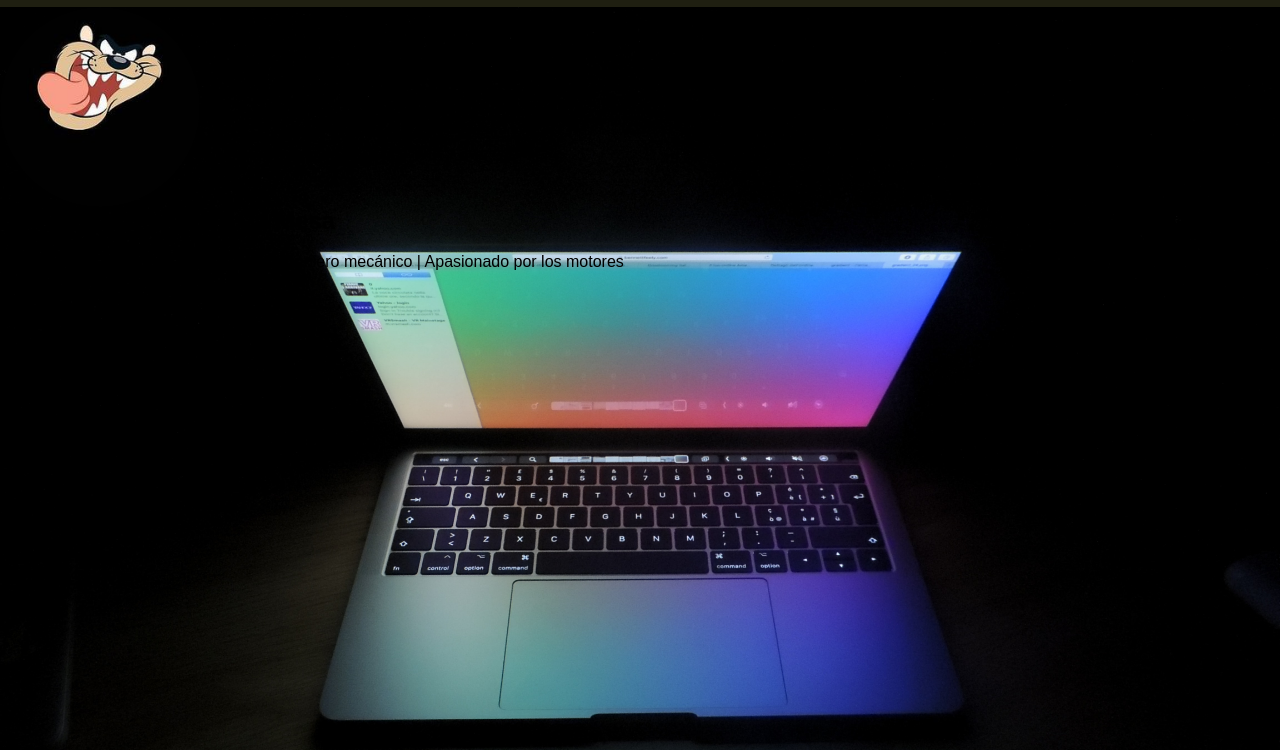
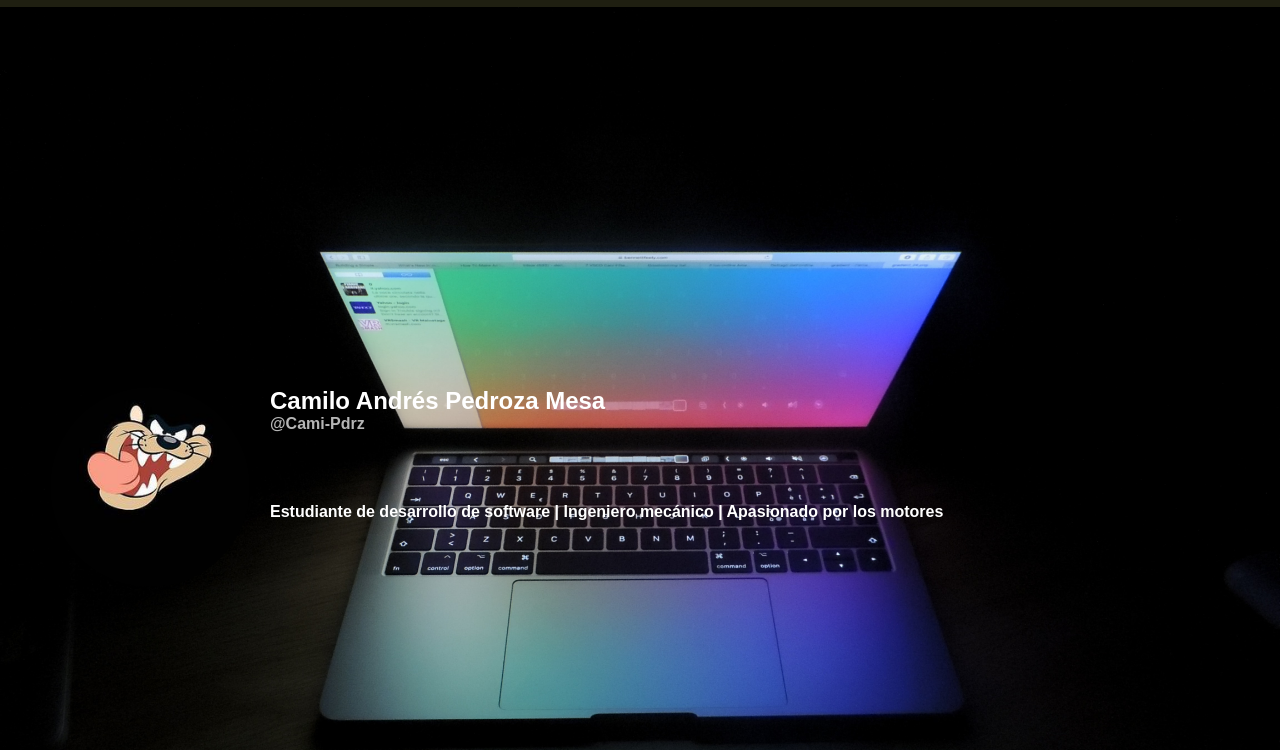
Before and after one commit to Cami-Pdrz/paginas-web-no-code, a plain HTML site: page index.html in a window 1280 px wide. Shown: the part 50-800 px from the top of the page. Drawn offline with Linux system fonts and the light colour scheme.

Commit message:
Hero terminado

```diff
--- a/styles.css
+++ b/styles.css
@@ -38,8 +38,14 @@ header{
 
 #hero .contenedor-informacion {
     position: absolute;
-    top: 0;
+    top: 50%;
+    transform: translateY(-50%);
     left: 0;
+    display: flex;
+    width: 100%;
+    color: #fff;
+    padding: 0 50px;
+
 }
 #hero .contenedor-informacion #foto {
     width: 200px;
@@ -47,3 +53,13 @@ header{
 #hero .contenedor-informacion #foto img {
     border-radius: 100%;
 }
+#hero .contenedor-informacion .informacion {
+    margin-left: 20px;
+    font-weight: bold;
+}
+#hero .contenedor-informacion .informacion span {
+    display: inline-block;
+    color: #b5b5b5;
+    margin-bottom: 70px;
+
+}
```
